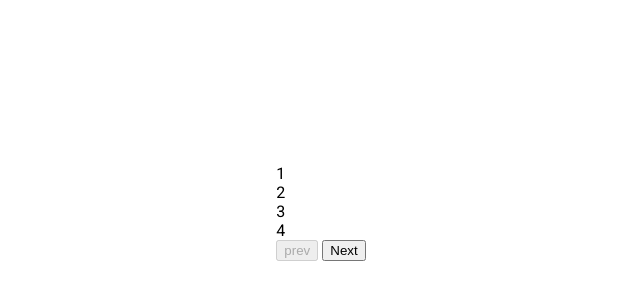
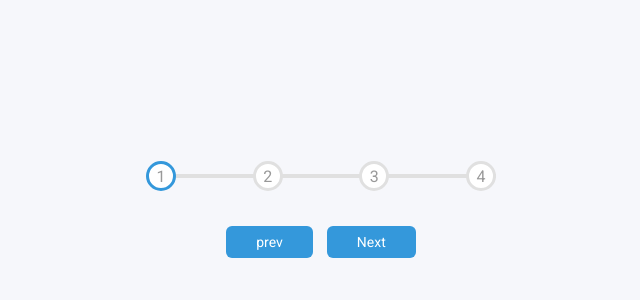
Before and after one commit to NewtonKamau/progress-bar, a plain HTML site: page index.html in a window 1280 px wide. Shown: the part 188-488 px from the top of the page, without its empty margins (319-959 px from the left). Drawn offline with Linux system fonts and the light colour scheme.

Commit message:
styles for the progress bar

```diff
--- a/style.css
+++ b/style.css
@@ -4,12 +4,85 @@
     box-sizing: border-box;
 }
 body{
+    background-color: #f6f7fb;
     font-family:'Roboto', sans-serif ;
     display: flex;
-    flex-direction: column;
     align-items: center;
     justify-content: center;
     height: 100vh;
     overflow: hidden;
     margin: 0;
 }
+.container{
+    text-align: center;
+
+}
+.progress-container{
+display: flex;
+justify-content: space-between;
+position: relative;
+margin-bottom: 30px;
+max-width: 100%;
+width: 350px;
+}
+.progress-container::before{
+    content: "";
+    background-color: #e0e0e0;
+    position: absolute;
+    top: 50%;
+    left: 0%;
+    transform: translateY(-50%);
+    height: 4px;
+    width: 100%;
+    z-index: -1;
+
+}
+.progress{
+    background-color: #3498db;
+    position: absolute;
+    top: 50%;
+    left: 0%;
+    transform: translateY(-50%);
+    height: 4px;
+    width: 0%;
+    z-index: -1;
+    transition: .4s ease;
+}
+.circle{
+    background-color: #fff;
+    color: #999;
+    border-radius: 50%;
+    height: 30px;
+    width: 30px;
+    display: flex;
+    align-items: center;
+    justify-content: center;
+    border:3px solid #e0e0e0;
+    transition: .4s ease;
+}
+
+.circle.active{
+    border-color: #3498db;
+
+}
+.btn{
+    background-color: #3498db;
+    color: white;
+    border: 0;
+    border-radius: 6px;
+    cursor: pointer;
+    font-family: inherit;
+    padding: 8px 30px;
+    margin: 5px;
+    font-size: 14px;
+}
+.btn:active{
+    transform: scale(0.98);
+}
+.btn:focus{
+    outline: 0;
+}
+btn:disabled{
+    background-color: #999;
+    cursor: not-allowed;
+}
```
